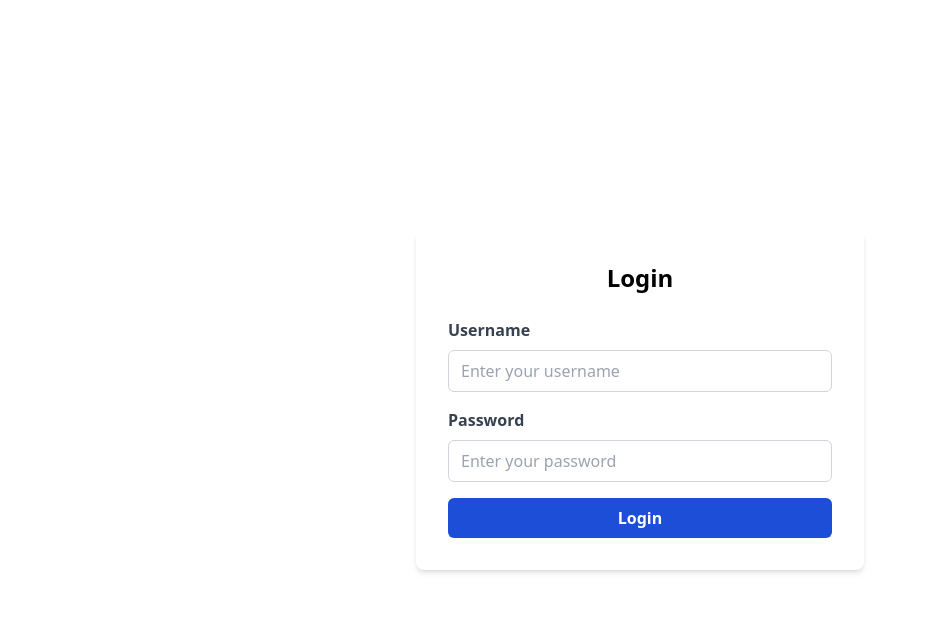
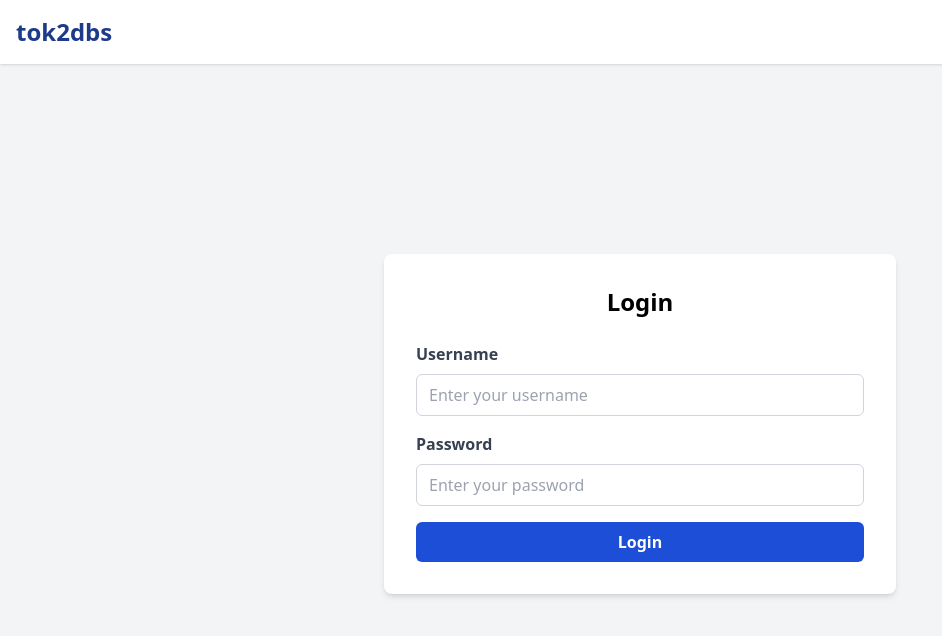
Before and after one commit to ashutoshtiwari8172/Talk2dbsDEV, a Next.js app: page /login in a window 1280 px wide. Shown: the top 636 px of the page, without its empty margins (0-942 px from the left). Built offline with nearby package versions, Linux system fonts and the light colour scheme.

Commit message:
refactor: Update model selection UI in chat2dbs page

```diff
--- a/app/login/page.jsx
+++ b/app/login/page.jsx
@@ -1,128 +1,6 @@
-"use client"
-import React, { useState, useEffect } from 'react';
-import { useRouter } from 'next/navigation';
-
-function Login() {
-  const [username, setUsername] = useState('');
-  const [password, setPassword] = useState('');
-  const [message, setMessage] = useState('');
-  const [isPopupVisible, setIsPopupVisible] = useState(false);
-  const [isLoading, setIsLoading] = useState(false);
-  const router = useRouter();
-
-  useEffect(() => {
-    const token = localStorage.getItem('token');
-    if (token) {
-      router.push('/connect2dbs');
-    }
-  }, [router]);
-
-  const handleSubmit = async (e) => {
-    e.preventDefault();
-    setIsLoading(true);
-
-    try {
-      const response = await fetch('https://dev.tok2dbs.com/users/login/', {
-        method: 'POST',
-        headers: {
-          'Content-Type': 'application/json',
-        },
-        body: JSON.stringify({ username, password }),
-      });
-
-      const data = await response.json();
-      if (response.ok) {
-        setMessage('Login successful!');
-        localStorage.setItem('token', data.token);
-        localStorage.setItem('user_groups', JSON.stringify(data.group_names));
-        console.log('user groups', data.group_names);
-        router.push('/connect2dbs');
-      } else {
-        setMessage(`Error: ${data.message}`);
-        setIsPopupVisible(true);
-      }
-    } catch (error) {
-      setMessage('Server is down for maintenance. Please try again later.');
-      setIsPopupVisible(true);
-    } finally {
-      setIsLoading(false);
-    }
-  };
-
-  return (
-    <div className="flex items-center justify-center h-screen">
-      <div className="w-full max-w-md">
-        <form onSubmit={handleSubmit} className="bg-white shadow-md rounded-lg p-8">
-          <h2 className="text-2xl font-semibold text-center mb-6">Login</h2>
-          <div className="mb-4">
-            <label htmlFor="username" className="block text-gray-700 font-semibold mb-2">
-              Username
-            </label>
-            <input
-              type="text"
-              id="username"
-              value={username}
-              onChange={(e) => setUsername(e.target.value)}
-              placeholder="Enter your username"
-              required
-              className="w-full py-2 px-3 border border-gray-300 rounded-md focus:outline-none focus:border-indigo-500"
-            />
-          </div>
-          <div className="mb-4">
-            <label htmlFor="password" className="block text-gray-700 font-semibold mb-2">
-              Password
-            </label>
-            <input
-              type="password"
-              id="password"
-              value={password}
-              onChange={(e) => setPassword(e.target.value)}
-              placeholder="Enter your password"
-              required
-              className="w-full py-2 px-3 border border-gray-300 rounded-md focus:outline-none focus:border-indigo-500"
-            />
-          </div>
-          <button
-            type="submit"
-            className={`w-full py-2 px-4 rounded-md text-white font-semibold focus:outline-none ${isLoading ? 'bg-gray-400 cursor-not-allowed' : 'bg-blue-700 hover:bg-blue-900 focus:bg-blue-700'}`}
-            disabled={isLoading}
-          >
-            {isLoading ? 'Logging in...' : 'Login'}
-          </button>
-        </form>
-        {message && !isPopupVisible && <p className="text-center text-red-500 mt-4">{message}</p>}
-
-        {isPopupVisible && (
-          <div className="fixed inset-0 flex items-center justify-center bg-black bg-opacity-50">
-            <div className="bg-white p-6 rounded-md shadow-md">
-              <h2 className="text-xl font-semibold mb-4">Error</h2>
-              <p>{message}</p>
-              <button
-                onClick={() => setIsPopupVisible(false)}
-                className="mt-4 py-2 px-4 bg-red-500 text-white rounded-md"
-              >
-                Close
-              </button>
-            </div>
-          </div>
-        )}
-
-        {isLoading && (
-          <div className="fixed inset-0 flex items-center justify-center bg-black bg-opacity-50">
-            <div className="ease-linear rounded-full border-8 border-t-8 border-gray-200 h-16 w-16 animate-spin" style={{ borderTopColor: '#3498db' }}></div>
-          </div>
-        )}
-      </div>
-    </div>
-  );
-}
-
-export default Login;
-
 // "use client"
 // import React, { useState, useEffect } from 'react';
 // import { useRouter } from 'next/navigation';
-
 
 // function Login() {
 //   const [username, setUsername] = useState('');
@@ -153,26 +31,17 @@ export default Login;
 //       });
 
 //       const data = await response.json();
-//       console.log('Response data:', data);  // Log the response data
-
 //       if (response.ok) {
-//         if (data.token && data.group_names) {  // Ensure these fields exist
-//           setMessage('Login successful!');
-//           localStorage.setItem('token', data.token);
-//           localStorage.setItem('user_groups', JSON.stringify(data.group_names));
-//           localStorage.setItem('sessionExpiry', Date.now() + 3600000); // 1 hour session
-//           console.log('user groups', data.group_names);
-//           router.push('/connect2dbs');
-//         } else {
-//           throw new Error('Invalid response format');
-//         }
+//         setMessage('Login successful!');
+//         localStorage.setItem('token', data.token);
+//         localStorage.setItem('user_groups', JSON.stringify(data.group_names));
+//         console.log('user groups', data.group_names);
+//         router.push('/connect2dbs');
 //       } else {
-//         console.error('Error response:', data);  // Log error response
 //         setMessage(`Error: ${data.message}`);
 //         setIsPopupVisible(true);
 //       }
 //     } catch (error) {
-//       console.error('Catch error:', error);  // Log catch error
 //       setMessage('Server is down for maintenance. Please try again later.');
 //       setIsPopupVisible(true);
 //     } finally {
@@ -181,8 +50,14 @@ export default Login;
 //   };
 
 //   return (
-//     <div className="flex items-center justify-center h-screen">
-//       <div className="w-full max-w-md">
+//     <div className="flex flex-col min-h-screen bg-gray-100">
+//       <header className="p-4 bg-white shadow w-full">
+//         <div className="container mx-auto flex justify-between items-center">
+//           <div className="text-2xl font-bold text-blue-900">tok2dbs</div>
+
+//         </div>
+//       </header>
+//       <div className="p-8 w-full max-w-xl mx-auto my-auto">
 //         <form onSubmit={handleSubmit} className="bg-white shadow-md rounded-lg p-8">
 //           <h2 className="text-2xl font-semibold text-center mb-6">Login</h2>
 //           <div className="mb-4">
@@ -249,3 +124,187 @@ export default Login;
 // }
 
 // export default Login;
+"use client"
+import React, { useState, useEffect } from 'react';
+import { useRouter } from 'next/navigation';
+
+function Login() {
+  const [username, setUsername] = useState('');
+  const [password, setPassword] = useState('');
+  const [message, setMessage] = useState('');
+  const [isPopupVisible, setIsPopupVisible] = useState(false);
+  const [isLoading, setIsLoading] = useState(false);
+  const router = useRouter();
+
+  useEffect(() => {
+    const token = localStorage.getItem('token');
+    if (token) {
+      router.push('/connect2dbs');
+    }
+  }, [router]);
+
+  useEffect(() => {
+    // Load the Google Identity Services script
+    const script = document.createElement('script');
+    script.src = 'https://accounts.google.com/gsi/client';
+    script.async = true;
+    script.defer = true;
+    document.body.appendChild(script);
+
+    script.onload = () => {
+      window.google.accounts.id.initialize({
+        client_id: '836345213785-1q2ra0i63cmdbs4jd6cjtro1j9ekcupf.apps.googleusercontent.com',
+        callback: handleGoogleResponse
+      });
+
+      window.google.accounts.id.renderButton(
+        document.getElementById('buttonDiv'),
+        { theme: 'outline', size: 'large' }
+      );
+
+      window.google.accounts.id.prompt();
+    };
+
+    return () => {
+      document.body.removeChild(script);
+    };
+  }, []);
+
+  const handleGoogleResponse = async (response) => {
+    try {
+      const id_token = response.credential;
+      console.log('ID Token:', id_token);
+
+      const res = await fetch('http://35.238.123.118/users/google-login/', {
+        method: 'POST',
+        headers: {
+          'Content-Type': 'application/json',
+        },
+        body: JSON.stringify({ token: id_token }),
+      });
+
+      const data = await res.json();
+      if (res.ok) {
+        setMessage('Login successful!');
+        localStorage.setItem('token', data.token);
+        localStorage.setItem('user_groups', JSON.stringify(data.group_names));
+        console.log('user groups', data.group_names);
+        router.push('/connect2dbs');
+      } else {
+        setMessage(`Error: ${data.message}`);
+        setIsPopupVisible(true);
+      }
+    } catch (error) {
+      console.error('Error during sign-in:', error);
+      setMessage('Server is down for maintenance. Please try again later.');
+      setIsPopupVisible(true);
+    }
+  };
+
+  const handleSubmit = async (e) => {
+    e.preventDefault();
+    setIsLoading(true);
+
+    try {
+      const response = await fetch('https://dev.tok2dbs.com/users/login/', {
+        method: 'POST',
+        headers: {
+          'Content-Type': 'application/json',
+        },
+        body: JSON.stringify({ username, password }),
+      });
+
+      const data = await response.json();
+      if (response.ok) {
+        setMessage('Login successful!');
+        localStorage.setItem('token', data.token);
+        localStorage.setItem('user_groups', JSON.stringify(data.group_names));
+        console.log('user groups', data.group_names);
+        router.push('/connect2dbs');
+      } else {
+        setMessage(`Error: ${data.message}`);
+        setIsPopupVisible(true);
+      }
+    } catch (error) {
+      setMessage('Server is down for maintenance. Please try again later.');
+      setIsPopupVisible(true);
+    } finally {
+      setIsLoading(false);
+    }
+  };
+
+  return (
+    <div className="flex flex-col min-h-screen bg-gray-100">
+      <header className="p-4 bg-white shadow w-full">
+        <div className="container mx-auto flex justify-between items-center">
+          <div className="text-2xl font-bold text-blue-900">tok2dbs</div>
+        </div>
+      </header>
+      <div className="p-8 w-full max-w-xl mx-auto my-auto">
+        <form onSubmit={handleSubmit} className="bg-white shadow-md rounded-lg p-8">
+          <h2 className="text-2xl font-semibold text-center mb-6">Login</h2>
+          <div className="mb-4">
+            <label htmlFor="username" className="block text-gray-700 font-semibold mb-2">
+              Username
+            </label>
+            <input
+              type="text"
+              id="username"
+              value={username}
+              onChange={(e) => setUsername(e.target.value)}
+              placeholder="Enter your username"
+              required
+              className="w-full py-2 px-3 border border-gray-300 rounded-md focus:outline-none focus:border-indigo-500"
+            />
+          </div>
+          <div className="mb-4">
+            <label htmlFor="password" className="block text-gray-700 font-semibold mb-2">
+              Password
+            </label>
+            <input
+              type="password"
+              id="password"
+              value={password}
+              onChange={(e) => setPassword(e.target.value)}
+              placeholder="Enter your password"
+              required
+              className="w-full py-2 px-3 border border-gray-300 rounded-md focus:outline-none focus:border-indigo-500"
+            />
+          </div>
+          <button
+            type="submit"
+            className={`w-full py-2 px-4 rounded-md text-white font-semibold focus:outline-none ${isLoading ? 'bg-gray-400 cursor-not-allowed' : 'bg-blue-700 hover:bg-blue-900 focus:bg-blue-700'}`}
+            disabled={isLoading}
+          >
+            {isLoading ? 'Logging in...' : 'Login'}
+          </button>
+        </form>
+        <div className="mt-4">
+          <div id="buttonDiv"></div>
+        </div>
+        {message && !isPopupVisible && <p className="text-center text-red-500 mt-4">{message}</p>}
+        {isPopupVisible && (
+          <div className="fixed inset-0 flex items-center justify-center bg-black bg-opacity-50">
+            <div className="bg-white p-6 rounded-md shadow-md">
+              <h2 className="text-xl font-semibold mb-4">Error</h2>
+              <p>{message}</p>
+              <button
+                onClick={() => setIsPopupVisible(false)}
+                className="mt-4 py-2 px-4 bg-red-500 text-white rounded-md"
+              >
+                Close
+              </button>
+            </div>
+          </div>
+        )}
+        {isLoading && (
+          <div className="fixed inset-0 flex items-center justify-center bg-black bg-opacity-50">
+            <div className="ease-linear rounded-full border-8 border-t-8 border-gray-200 h-16 w-16 animate-spin" style={{ borderTopColor: '#3498db' }}></div>
+          </div>
+        )}
+      </div>
+    </div>
+  );
+}
+
+export default Login;
```
